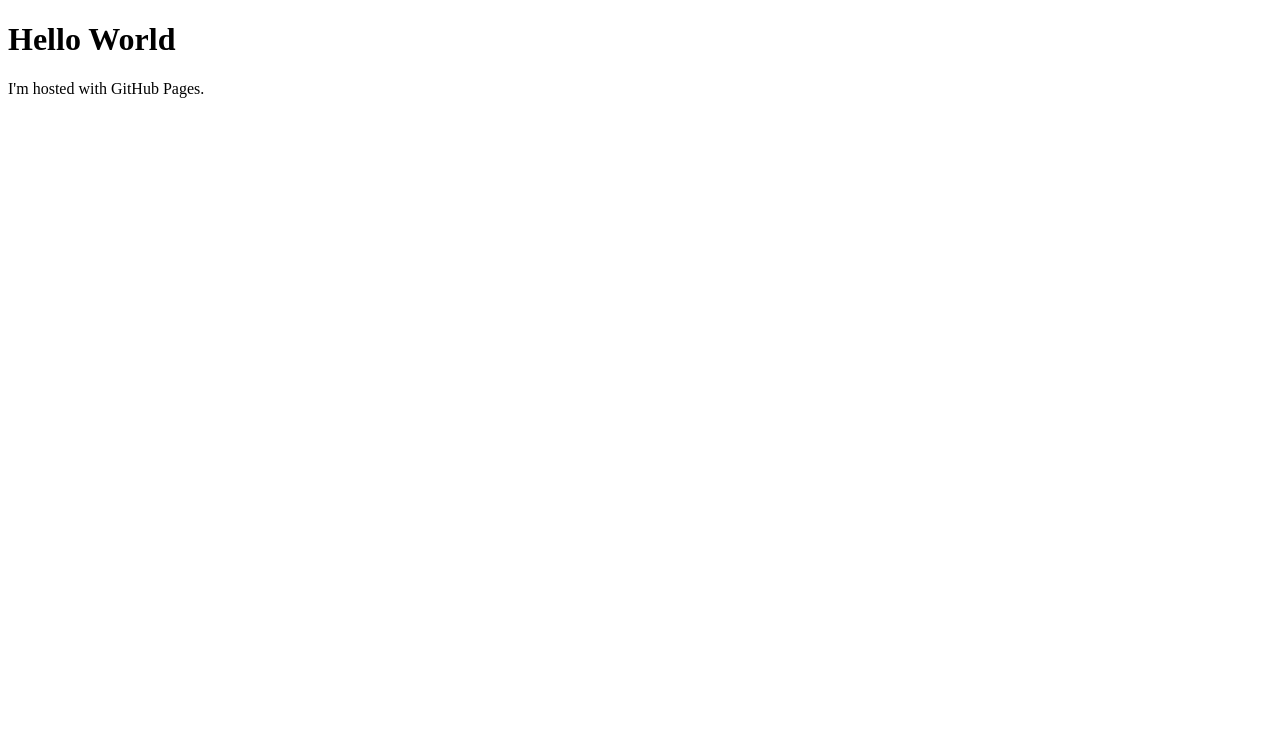
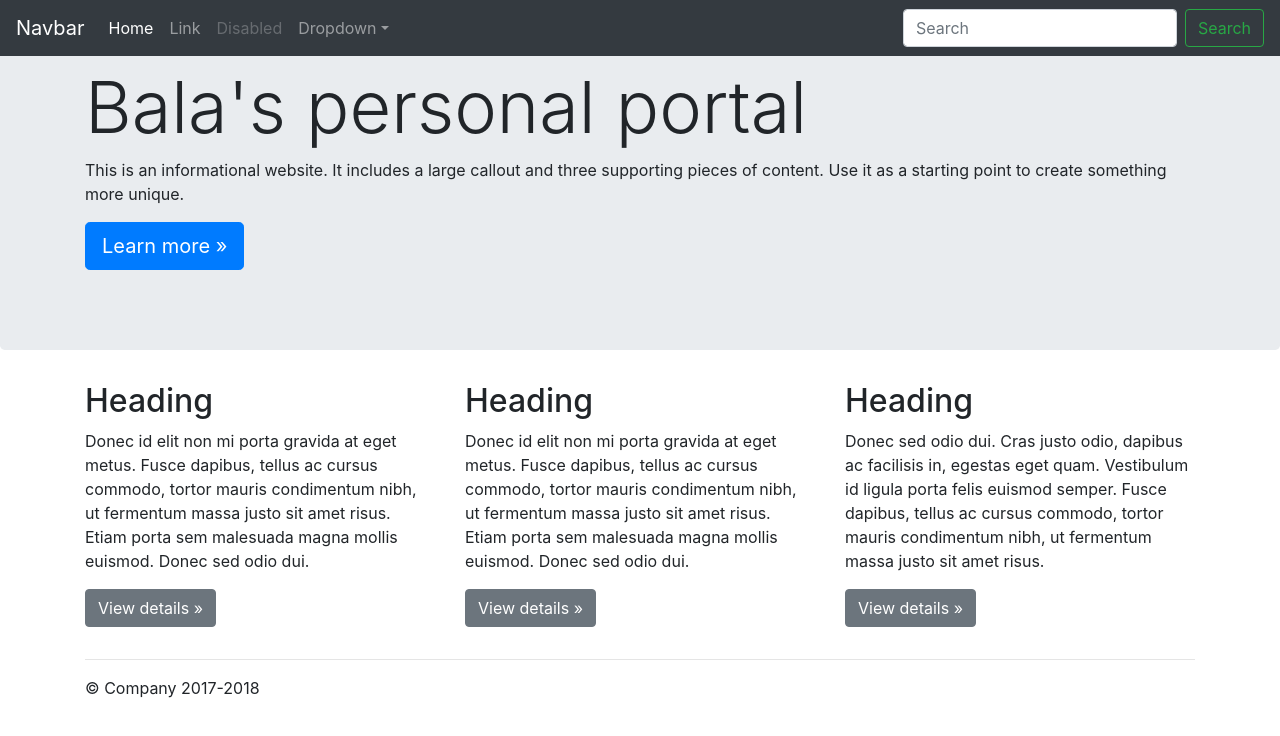
Before and after one commit to ba-arul/arul.github.io, a plain HTML site: page index.html in a window 1280 px wide. Drawn offline with nearby package versions, Linux system fonts and the light colour scheme.

Commit message:
Update index.html

```diff
--- a/index.html
+++ b/index.html
@@ -1,8 +1,114 @@
+
 <!DOCTYPE html>
+
 <html>
+<head>
+<meta charset="UTF-8">
+<title>Work resources</title>
+<link rel="icon"  type="image/png"  href="/favicon.png">
+
+  <meta name="viewport" content="width=device-width, initial-scale=1">
+  <link rel="stylesheet" href="https://maxcdn.bootstrapcdn.com/bootstrap/4.0.0/css/bootstrap.min.css">
+  <script src="https://ajax.googleapis.com/ajax/libs/jquery/3.3.1/jquery.min.js"></script>
+  <script src="https://cdnjs.cloudflare.com/ajax/libs/popper.js/1.12.9/umd/popper.min.js"></script>
+  <script src="https://maxcdn.bootstrapcdn.com/bootstrap/4.0.0/js/bootstrap.min.js"></script>
+
+  <link href="jumbotron.css" rel="stylesheet">
+
+</head>
 <body>
+<!--
+<div class="container">
+  <h1>Heading</h1>
+  <p>This is some text.</p>
+</div>
+-->
 
-<h1>Hello World</h1>
-<p>I'm hosted with GitHub Pages.</p>
+  <body>
+
+    <nav class="navbar navbar-expand-md navbar-dark fixed-top bg-dark">
+      <a class="navbar-brand" href="#">Navbar</a>
+      <button class="navbar-toggler" type="button" data-toggle="collapse" data-target="#navbarsExampleDefault" aria-controls="navbarsExampleDefault" aria-expanded="false" aria-label="Toggle navigation">
+        <span class="navbar-toggler-icon"></span>
+      </button>
+
+      <div class="collapse navbar-collapse" id="navbarsExampleDefault">
+        <ul class="navbar-nav mr-auto">
+          <li class="nav-item active">
+            <a class="nav-link" href="#">Home <span class="sr-only">(current)</span></a>
+          </li>
+          <li class="nav-item">
+            <a class="nav-link" href="#">Link</a>
+          </li>
+          <li class="nav-item">
+            <a class="nav-link disabled" href="#">Disabled</a>
+          </li>
+          <li class="nav-item dropdown">
+            <a class="nav-link dropdown-toggle" href="http://example.com" id="dropdown01" data-toggle="dropdown" aria-haspopup="true" aria-expanded="false">Dropdown</a>
+            <div class="dropdown-menu" aria-labelledby="dropdown01">
+              <a class="dropdown-item" href="#">Action</a>
+              <a class="dropdown-item" href="#">Another action</a>
+              <a class="dropdown-item" href="#">Something else here</a>
+            </div>
+          </li>
+        </ul>
+        <form class="form-inline my-2 my-lg-0">
+          <input class="form-control mr-sm-2" type="text" placeholder="Search" aria-label="Search">
+          <button class="btn btn-outline-success my-2 my-sm-0" type="submit">Search</button>
+        </form>
+      </div>
+    </nav>
+
+    <main role="main">
+
+      <!-- Main jumbotron for a primary marketing message or call to action -->
+      <div class="jumbotron">
+        <div class="container">
+          <h1 class="display-3">Bala's personal portal</h1>
+          <p>This is an informational website. It includes a large callout and three supporting pieces of content. Use it as a starting point to create something more unique.</p>
+          <p><a class="btn btn-primary btn-lg" href="/mobile" role="button">Learn more &raquo;</a></p>
+        </div>
+      </div>
+
+      <div class="container">
+        <!-- Example row of columns -->
+        <div class="row">
+          <div class="col-md-4">
+            <h2>Heading</h2>
+            <p>Donec id elit non mi porta gravida at eget metus. Fusce dapibus, tellus ac cursus commodo, tortor mauris condimentum nibh, ut fermentum massa justo sit amet risus. Etiam porta sem malesuada magna mollis euismod. Donec sed odio dui. </p>
+            <p><a class="btn btn-secondary" href="#" role="button">View details &raquo;</a></p>
+          </div>
+          <div class="col-md-4">
+            <h2>Heading</h2>
+            <p>Donec id elit non mi porta gravida at eget metus. Fusce dapibus, tellus ac cursus commodo, tortor mauris condimentum nibh, ut fermentum massa justo sit amet risus. Etiam porta sem malesuada magna mollis euismod. Donec sed odio dui. </p>
+            <p><a class="btn btn-secondary" href="#" role="button">View details &raquo;</a></p>
+          </div>
+          <div class="col-md-4">
+            <h2>Heading</h2>
+            <p>Donec sed odio dui. Cras justo odio, dapibus ac facilisis in, egestas eget quam. Vestibulum id ligula porta felis euismod semper. Fusce dapibus, tellus ac cursus commodo, tortor mauris condimentum nibh, ut fermentum massa justo sit amet risus.</p>
+            <p><a class="btn btn-secondary" href="#" role="button">View details &raquo;</a></p>
+          </div>
+        </div>
+
+        <hr>
+
+      </div> <!-- /container -->
+
+    </main>
+
+    <footer class="container">
+      <p>&copy; Company 2017-2018</p>
+    </footer>
+
+    <!-- Bootstrap core JavaScript
+    ================================================== -->
+    <!-- Placed at the end of the document so the pages load faster -->
+    <script src="https://code.jquery.com/jquery-3.2.1.slim.min.js" integrity="sha384-KJ3o2DKtIkvYIK3UENzmM7KCkRr/rE9/Qpg6aAZGJwFDMVNA/GpGFF93hXpG5KkN" crossorigin="anonymous"></script>
+    <script>window.jQuery || document.write('<script src="../../../../assets/js/vendor/jquery-slim.min.js"><\/script>')</script>
+    <script src="../../../../assets/js/vendor/popper.min.js"></script>
+    <script src="../../../../dist/js/bootstrap.min.js"></script>
+  </body>
+
+
 </body>
 </html>
```
